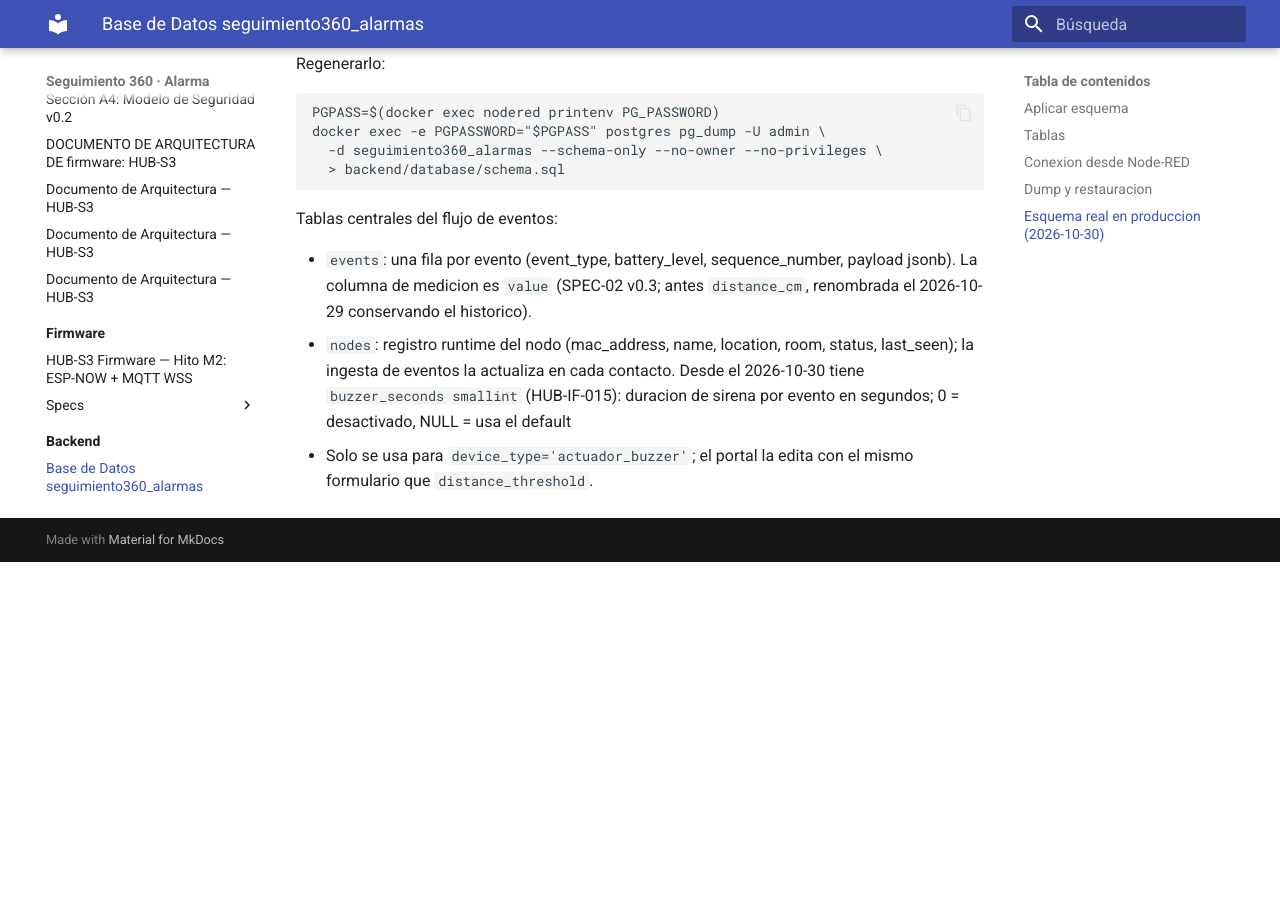
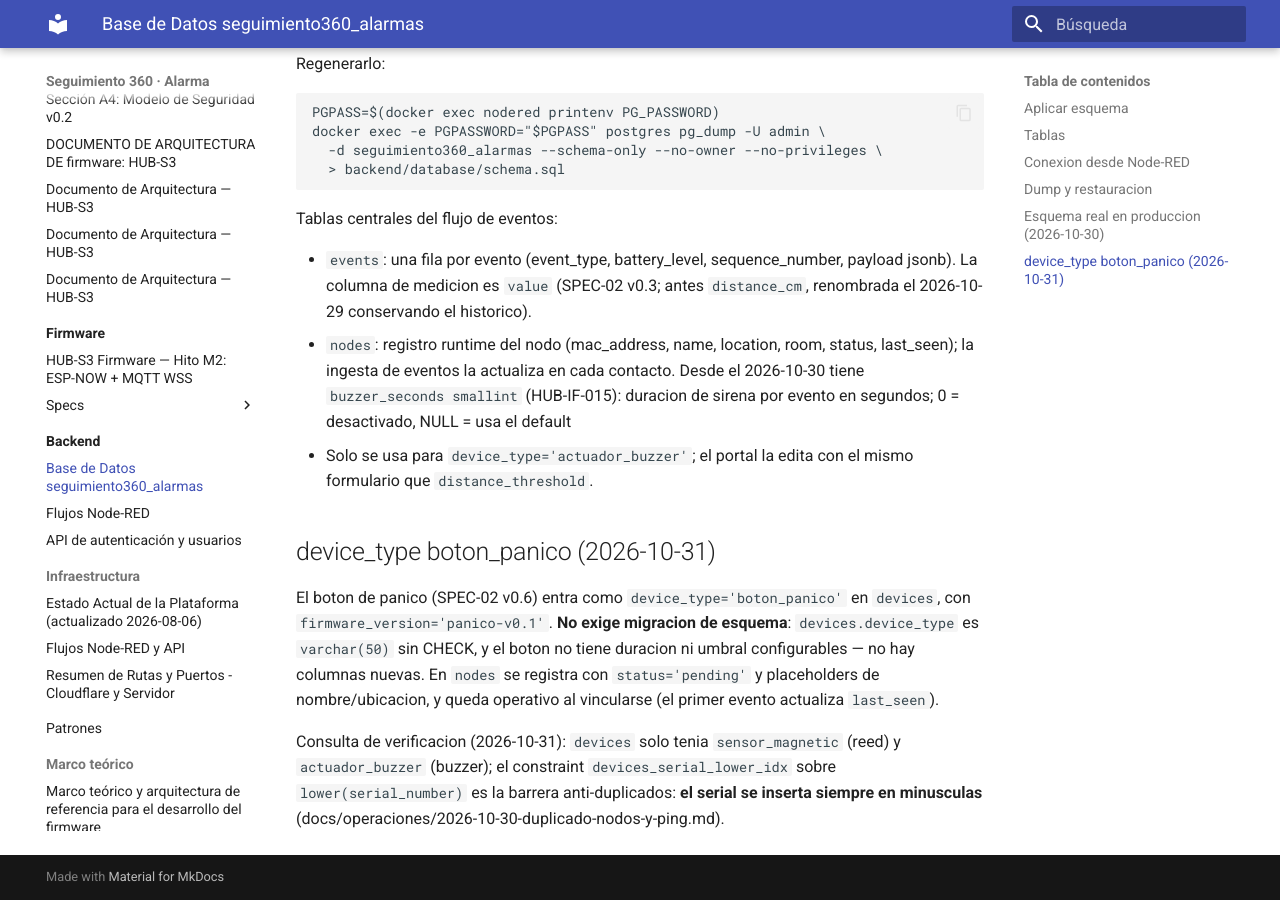
Before and after one commit to khalifa63/seguimiento360-alarma, an MkDocs documentation site: the page built from docs/backend/database.md, in a window 1280 px wide and 900 px high, scrolled down 881 px. Built offline with MkDocs 1.6.1 and Material for MkDocs 9.7.7, drawn with Linux system fonts in a browser that asks for light colours; before the commit the page ends 1443 px from its top, so only the background shows below that.

Commit message:
feat(db): soporte de boton de panico (device_type sin migracion)

```diff
--- a/docs/backend/database.md
+++ b/docs/backend/database.md
@@ -41,3 +41,18 @@
   de sirena por evento en segundos; 0 = desactivado, NULL = usa el default
   30. Solo se usa para `device_type='actuador_buzzer'`; el portal la edita
   con el mismo formulario que `distance_threshold`.
+
+## device_type boton_panico (2026-10-31)
+
+El boton de panico (SPEC-02 v0.6) entra como `device_type='boton_panico'`
+en `devices`, con `firmware_version='panico-v0.1'`. **No exige migracion de
+esquema**: `devices.device_type` es `varchar(50)` sin CHECK, y el boton no
+tiene duracion ni umbral configurables — no hay columnas nuevas. En `nodes`
+se registra con `status='pending'` y placeholders de nombre/ubicacion, y
+queda operativo al vincularse (el primer evento actualiza `last_seen`).
+
+Consulta de verificacion (2026-10-31): `devices` solo tenia
+`sensor_magnetic` (reed) y `actuador_buzzer` (buzzer); el constraint
+`devices_serial_lower_idx` sobre `lower(serial_number)` es la barrera
+anti-duplicados: **el serial se inserta siempre en minusculas**
+(docs/operaciones/2026-10-30-duplicado-nodos-y-ping.md).
```
